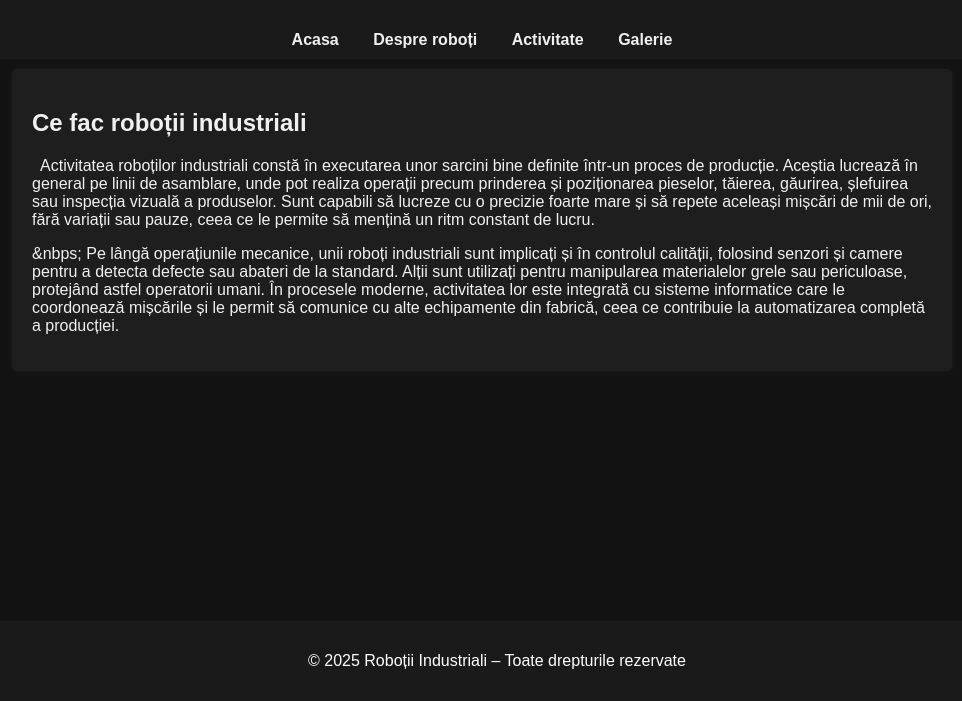
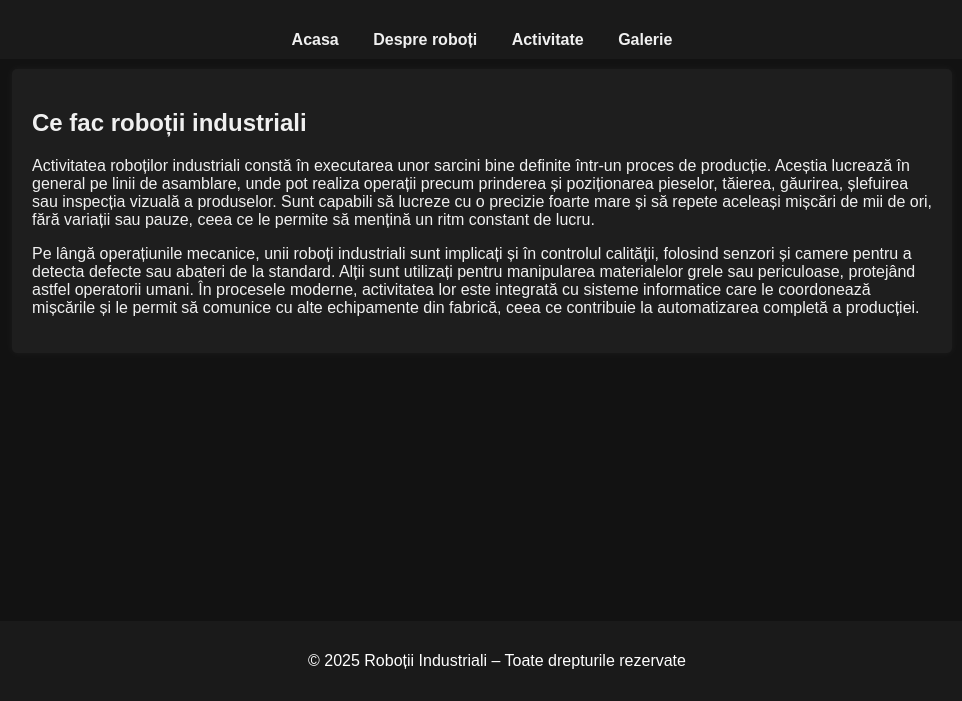
Before and after one commit to Aradeana/Roboti_Industriali-, a plain HTML site: page activitate.html in a window 1280 px wide. Shown: the part 99-800 px from the top of the page, without its empty margins (158-1120 px from the left). Drawn offline with Linux system fonts and the light colour scheme.

Commit message:
Update activitate.html

```diff
--- a/activitate.html
+++ b/activitate.html
@@ -86,8 +86,8 @@
 
 <section id="activitate">
   <h2>Ce fac roboții industriali </h2>
-  <p> &nbsp; Activitatea roboților industriali constă în executarea unor sarcini bine definite într-un proces de producție. Aceștia lucrează în general pe linii de asamblare, unde pot realiza operații precum prinderea și poziționarea pieselor, tăierea, găurirea, șlefuirea sau inspecția vizuală a produselor. Sunt capabili să lucreze cu o precizie foarte mare și să repete aceleași mișcări de mii de ori, fără variații sau pauze, ceea ce le permite să mențină un ritm constant de lucru.</p>
-  <p> &nbps; Pe lângă operațiunile mecanice, unii roboți industriali sunt implicați și în controlul calității, folosind senzori și camere pentru a detecta defecte sau abateri de la standard. Alții sunt utilizați pentru manipularea materialelor grele sau periculoase, protejând astfel operatorii umani. În procesele moderne, activitatea lor este integrată cu sisteme informatice care le coordonează mișcările și le permit să comunice cu alte echipamente din fabrică, ceea ce contribuie la automatizarea completă a producției.</p>
+  <p> Activitatea roboților industriali constă în executarea unor sarcini bine definite într-un proces de producție. Aceștia lucrează în general pe linii de asamblare, unde pot realiza operații precum prinderea și poziționarea pieselor, tăierea, găurirea, șlefuirea sau inspecția vizuală a produselor. Sunt capabili să lucreze cu o precizie foarte mare și să repete aceleași mișcări de mii de ori, fără variații sau pauze, ceea ce le permite să mențină un ritm constant de lucru.</p>
+  <p> Pe lângă operațiunile mecanice, unii roboți industriali sunt implicați și în controlul calității, folosind senzori și camere pentru a detecta defecte sau abateri de la standard. Alții sunt utilizați pentru manipularea materialelor grele sau periculoase, protejând astfel operatorii umani. În procesele moderne, activitatea lor este integrată cu sisteme informatice care le coordonează mișcările și le permit să comunice cu alte echipamente din fabrică, ceea ce contribuie la automatizarea completă a producției.</p>
 </section>
 
 
```
